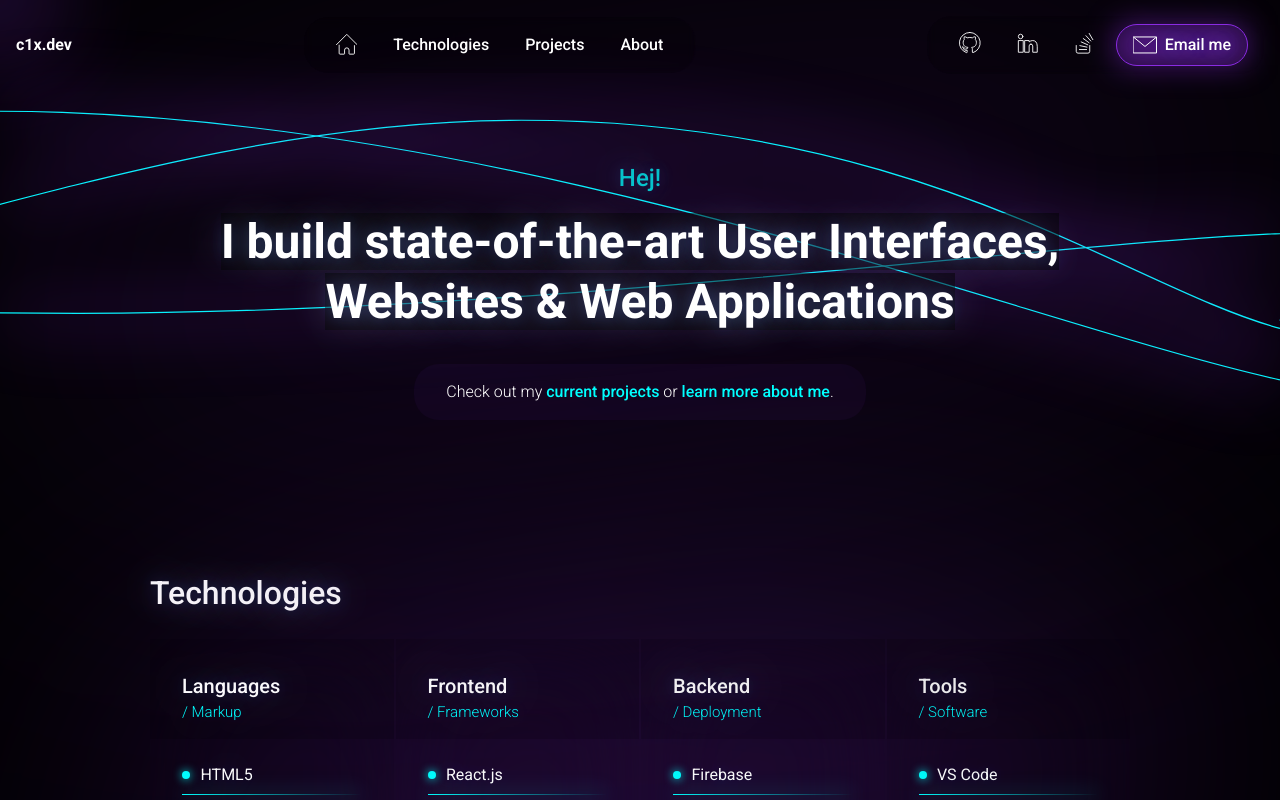
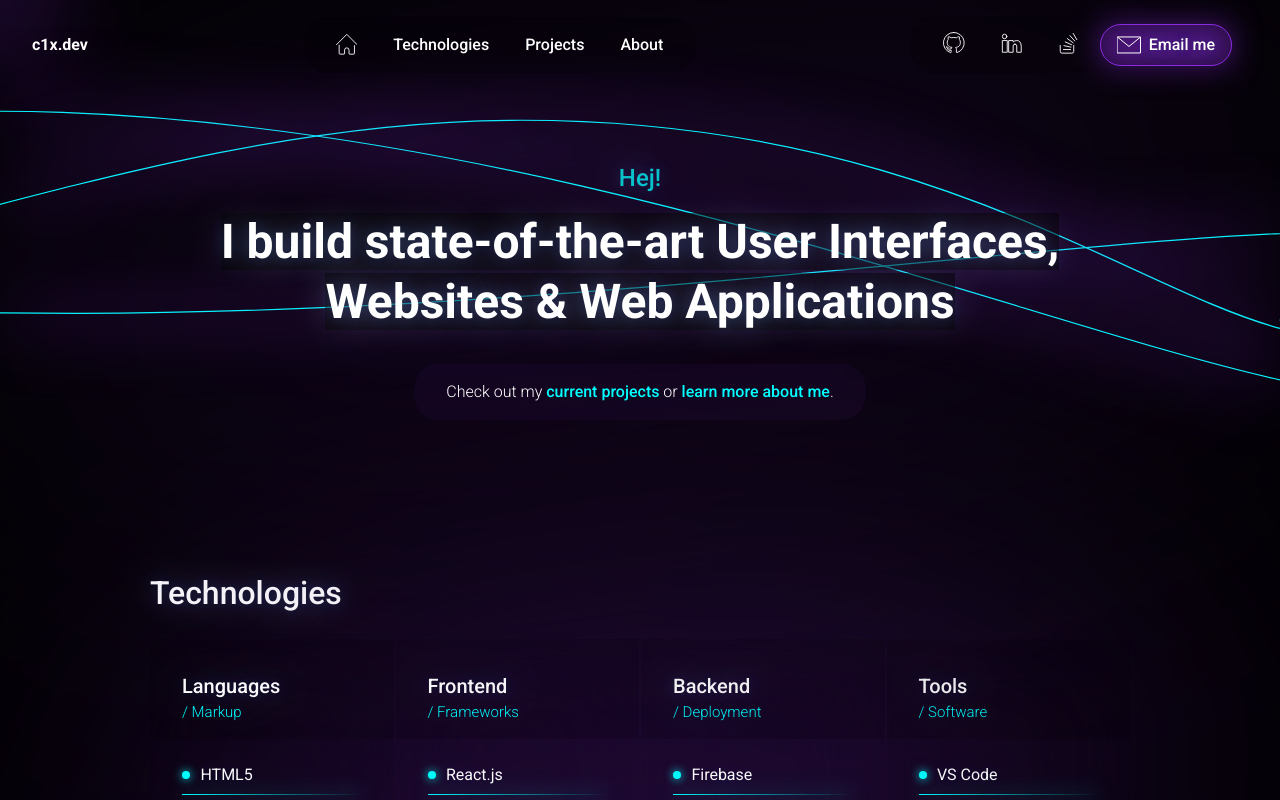
Before and after one commit to mattkraemer/c1x-v5, a Next.js app: page / in a window 1280 px wide. Shown: the top 800 px of the page. Built offline with nearby package versions, Linux system fonts and the light colour scheme.

Commit message:
navbar spacing

```diff
--- a/styles/Navbar.module.css
+++ b/styles/Navbar.module.css
@@ -1 +1 @@
-.navbar{position:fixed;top:0;left:0;width:100%;padding:1rem;display:flex;justify-content:space-between;align-items:center;z-index:1050}.navbar .logo{color:#fff;font-weight:600}.navbar nav{display:flex;justify-content:space-between;gap:.25rem;background:rgba(0,0,0,.15);border-radius:25px;padding:.5rem 1rem;-webkit-backdrop-filter:blur(5px);backdrop-filter:blur(5px)}.navbar nav a{color:#fff;position:relative;padding:.5rem 1rem;border-radius:20px;transition:all .15s linear;display:inline-flex;font-weight:500}.navbar nav a svg{stroke:#fff;height:1.35rem;width:100%}.navbar nav a::after{content:"";position:absolute;bottom:-10px;left:0;width:100%;height:40px;z-index:-1;background:linear-gradient(to bottom, blueviolet, transparent);filter:blur(25px);opacity:0}.navbar nav a:hover{background-color:rgba(138,43,226,.05);text-shadow:0 0 40px rgba(192,219,255,.28),0 0 16px rgba(65,120,255,.14)}.navbar nav a:hover::after{opacity:1}.navbar .button{color:#fff;display:flex;font-weight:500;align-items:center;justify-content:center;position:relative;text-shadow:0 0 40px rgba(192,219,255,.48),0 0 16px rgba(65,120,255,.24);background:rgba(138,43,226,.15);border:1.5px solid #8a2be2;padding:.5rem 1rem;border-radius:25px;gap:.5rem}.navbar .button::before{content:"";position:absolute;top:0;left:0;width:100%;height:100%;background:rgba(138,43,226,.5);z-index:-1;filter:blur(15px)}.navbar .button:hover{background:rgba(138,43,226,.35)}.navbar .button svg{stroke:#fff;width:1.5rem;height:1.5rem}
+.navbar{position:fixed;top:0;left:0;width:100%;padding:1rem 2rem;display:flex;justify-content:space-between;align-items:center;z-index:1050}.navbar .logo{color:#fff;font-weight:600}.navbar nav{display:flex;justify-content:space-between;gap:.25rem;background:rgba(0,0,0,.15);border-radius:25px;padding:.5rem 1rem;-webkit-backdrop-filter:blur(5px);backdrop-filter:blur(5px)}.navbar nav a{color:#fff;position:relative;padding:.5rem 1rem;border-radius:20px;transition:all .15s linear;display:inline-flex;font-weight:500}.navbar nav a svg{stroke:#fff;height:1.35rem;width:100%}.navbar nav a::after{content:"";position:absolute;bottom:-10px;left:0;width:100%;height:40px;z-index:-1;background:linear-gradient(to bottom, blueviolet, transparent);filter:blur(25px);opacity:0}.navbar nav a:hover{background-color:rgba(138,43,226,.05);text-shadow:0 0 40px rgba(192,219,255,.28),0 0 16px rgba(65,120,255,.14)}.navbar nav a:hover::after{opacity:1}.navbar .button{color:#fff;display:flex;font-weight:500;align-items:center;justify-content:center;position:relative;text-shadow:0 0 40px rgba(192,219,255,.48),0 0 16px rgba(65,120,255,.24);background:rgba(138,43,226,.15);border:1.5px solid #8a2be2;padding:.5rem 1rem;border-radius:25px;gap:.5rem}.navbar .button::before{content:"";position:absolute;top:0;left:0;width:100%;height:100%;background:rgba(138,43,226,.5);z-index:-1;filter:blur(15px)}.navbar .button:hover{background:rgba(138,43,226,.35)}.navbar .button svg{stroke:#fff;width:1.5rem;height:1.5rem}
--- a/styles/Navbar.module.scss
+++ b/styles/Navbar.module.scss
@@ -3,7 +3,7 @@
   top: 0;
   left: 0;
   width: 100%;
-  padding: 1rem;
+  padding: 1rem 2rem;
   display: flex;
   justify-content: space-between;
   align-items: center;
```
